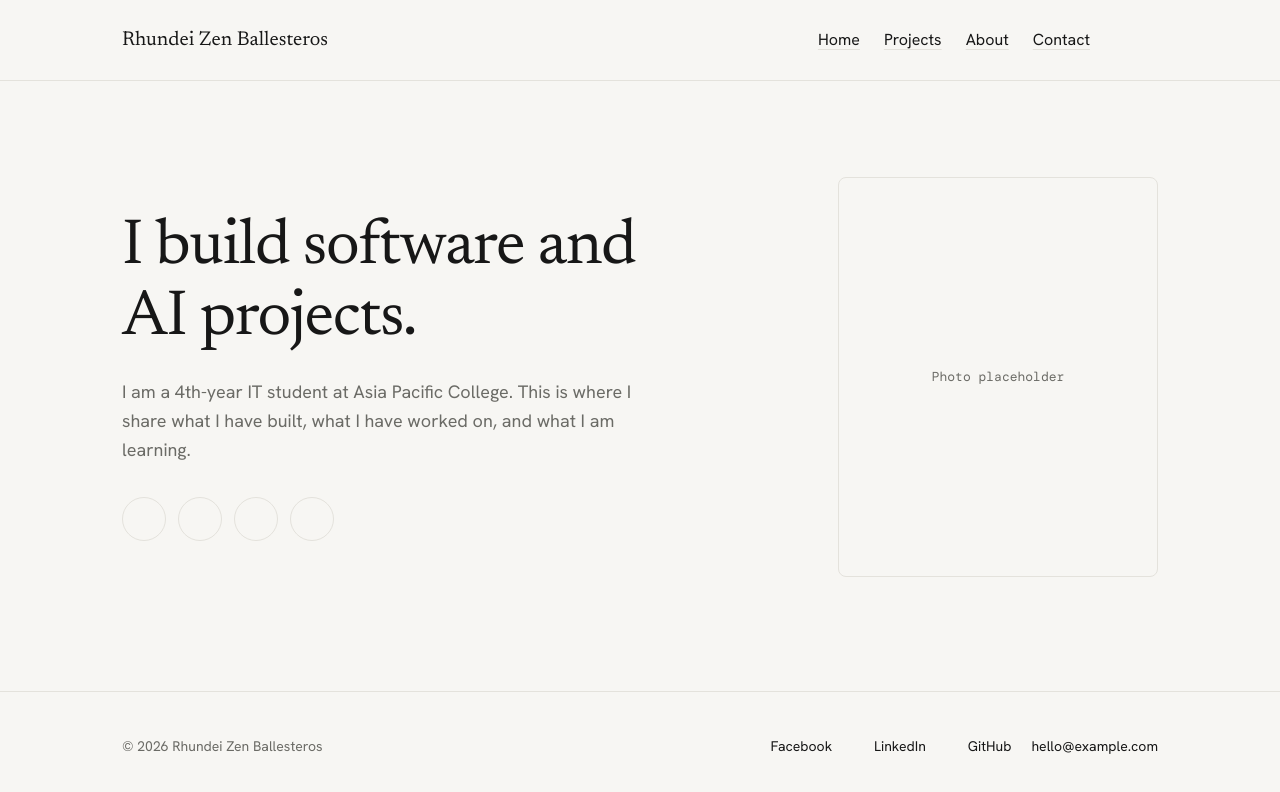
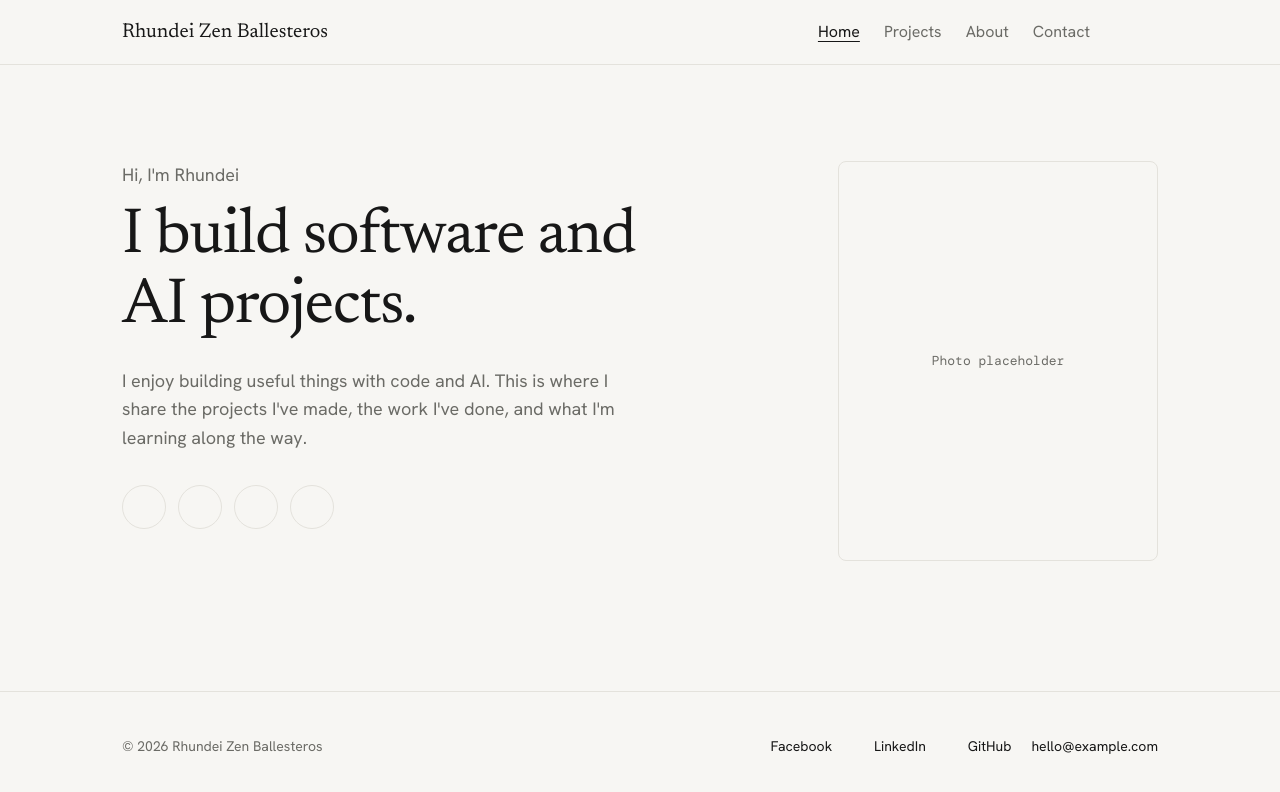
Before and after one commit to rhndzvs/portfolio, a Next.js app: page / in a window 1280 px wide. Shown: the top 792 px of the page. Built offline with nearby package versions, Linux system fonts and the light colour scheme; some icons are missing.

Commit message:
fix: refine hero and navigation styling

```diff
--- a/src/app/globals.css
+++ b/src/app/globals.css
@@ -7,7 +7,6 @@
   --foreground: #171717;
   --muted: #6b6b66;
   --border: #e4e2dc;
-  --accent: #b4532a;
 }
 
 .dark {
@@ -15,7 +14,6 @@
   --foreground: #ededea;
   --muted: #8e8e88;
   --border: #262624;
-  --accent: #b4532a;
 }
 
 @theme inline {
@@ -23,7 +21,6 @@
   --color-foreground: var(--foreground);
   --color-muted: var(--muted);
   --color-border: var(--border);
-  --color-accent: var(--accent);
   --font-heading: var(--font-newsreader);
   --font-body: var(--font-hanken);
   --font-mono: var(--font-dm-mono);
@@ -71,6 +68,6 @@ button:focus-visible {
 }
 
 ::selection {
-  background: color-mix(in srgb, var(--accent) 25%, transparent);
+  background: color-mix(in srgb, var(--foreground) 15%, transparent);
   color: var(--foreground);
 }
--- a/src/components/layout/Footer.tsx
+++ b/src/components/layout/Footer.tsx
@@ -34,7 +34,7 @@ export default function Footer() {
                 href={social.href}
                 target="_blank"
                 rel="noopener noreferrer"
-                className="flex min-h-11 items-center gap-2 text-foreground hover:text-accent"
+                className="flex min-h-11 items-center gap-2 text-foreground hover:text-foreground"
                 aria-label={social.label}
               >
                 <SocialIcon kind={social.kind} />
@@ -43,7 +43,7 @@ export default function Footer() {
               ))}
             <a
               href={`mailto:${profile.email}`}
-              className="flex min-h-11 items-center text-foreground hover:text-accent"
+              className="flex min-h-11 items-center text-foreground hover:text-foreground"
             >
               {profile.email}
             </a>
--- a/src/components/layout/Nav.tsx
+++ b/src/components/layout/Nav.tsx
@@ -2,6 +2,7 @@
 
 import { Menu, X } from "@boxicons/react";
 import Link from "next/link";
+import { usePathname } from "next/navigation";
 import { useState } from "react";
 import ThemeToggle from "@/components/layout/ThemeToggle";
 import Container from "@/components/ui/Container";
@@ -16,17 +17,18 @@ const links = [
 
 export default function Nav() {
   const [isOpen, setIsOpen] = useState(false);
+  const pathname = usePathname();
 
   return (
     <header className="border-b border-border">
       <Container>
         <nav
-          className="flex min-h-20 items-center justify-between gap-4"
+          className="flex min-h-14 items-center justify-between gap-4 md:min-h-16"
           aria-label="Main navigation"
         >
           <Link
             href="/"
-            className="font-heading text-xl text-foreground hover:text-accent"
+            className="font-heading text-xl text-foreground hover:text-foreground"
             onClick={() => setIsOpen(false)}
           >
             {profile.name}
@@ -37,7 +39,11 @@ export default function Nav() {
               <Link
                 key={link.href}
                 href={link.href}
-                className="text-foreground underline decoration-border underline-offset-4 hover:text-accent"
+                className={`flex min-h-11 items-center hover:text-foreground hover:underline hover:underline-offset-4 ${
+                  pathname === link.href
+                    ? "text-foreground underline underline-offset-4"
+                    : "text-muted"
+                }`}
               >
                 {link.label}
               </Link>
@@ -49,7 +55,7 @@ export default function Nav() {
             <ThemeToggle />
             <button
               type="button"
-              className="flex h-11 w-11 items-center justify-center rounded-md text-foreground hover:text-accent"
+              className="flex h-11 w-11 items-center justify-center rounded-md text-foreground hover:text-foreground"
               aria-label={isOpen ? "Close menu" : "Open menu"}
               aria-expanded={isOpen}
               aria-controls="mobile-navigation"
@@ -71,7 +77,11 @@ export default function Nav() {
                 <Link
                   key={link.href}
                   href={link.href}
-                  className="py-3 text-foreground underline decoration-border underline-offset-4 hover:text-accent"
+                  className={`flex min-h-11 items-center hover:text-foreground hover:underline hover:underline-offset-4 ${
+                    pathname === link.href
+                      ? "text-foreground underline underline-offset-4"
+                      : "text-muted"
+                  }`}
                   onClick={() => setIsOpen(false)}
                 >
                   {link.label}
--- a/src/components/layout/ThemeToggle.tsx
+++ b/src/components/layout/ThemeToggle.tsx
@@ -19,7 +19,7 @@ export default function ThemeToggle() {
   return (
     <button
       type="button"
-      className="flex h-11 w-11 items-center justify-center rounded-md text-foreground hover:text-accent"
+      className="flex h-11 w-11 items-center justify-center rounded-md text-foreground hover:text-foreground"
       onClick={() => setTheme(isDark ? "light" : "dark")}
       aria-label={isDark ? "Switch to light theme" : "Switch to dark theme"}
     >
--- a/src/components/sections/Hero.tsx
+++ b/src/components/sections/Hero.tsx
@@ -21,11 +21,14 @@ export default function Hero() {
   return (
     <section className="py-16 md:py-24" aria-labelledby="hero-heading">
       <Reveal>
-        <div className="grid items-center gap-12 md:grid-cols-[minmax(0,1fr)_minmax(280px,400px)] md:gap-16">
+        <div className="grid items-start gap-12 md:grid-cols-[minmax(0,1fr)_minmax(280px,400px)] md:gap-16">
           <div className="order-2 max-w-2xl md:order-1">
+            <p className="text-base leading-[1.6] text-muted md:text-lg">
+              {profile.greeting}
+            </p>
             <h1
               id="hero-heading"
-              className="text-[40px] leading-[1.1] md:text-[64px]"
+              className="mt-2 text-[40px] leading-[1.1] md:mt-3 md:text-[64px]"
             >
               {profile.heroHeading}
             </h1>
@@ -40,7 +43,7 @@ export default function Hero() {
                   <a
                     key={social.kind}
                     href={social.href}
-                    className="flex h-11 w-11 items-center justify-center rounded-full border border-border text-foreground hover:border-accent hover:text-accent"
+                    className="flex h-11 w-11 items-center justify-center rounded-full border border-border text-foreground hover:border-foreground hover:text-foreground"
                     aria-label={social.label}
                     target={isEmail ? undefined : "_blank"}
                     rel={isEmail ? undefined : "noopener noreferrer"}
--- a/src/content/profile.ts
+++ b/src/content/profile.ts
@@ -2,6 +2,7 @@ export type Profile = {
   name: string;
   professionalTitle: string;
   tagline: string;
+  greeting: string;
   heroHeading: string;
   heroDescription: string;
   metadataDescription: string;
@@ -19,9 +20,10 @@ export const profile: Profile = {
   name: "Rhundei Zen Ballesteros",
   professionalTitle: "Software & AI Engineer",
   tagline: "I build software and AI projects.",
+  greeting: "Hi, I'm Rhundei",
   heroHeading: "I build software and AI projects.",
   heroDescription:
-    "I am a 4th-year IT student at Asia Pacific College. This is where I share what I have built, what I have worked on, and what I am learning.",
+    "I enjoy building useful things with code and AI. This is where I share the projects I've made, the work I've done, and what I'm learning along the way.",
   metadataDescription:
     "Software and AI projects by Rhundei Zen Ballesteros, a 4th-year IT student at Asia Pacific College.",
   photoPlaceholder: "Photo placeholder",
```
Also changed, not shown: 2 other files (tests, documents, lock files or other folders).
